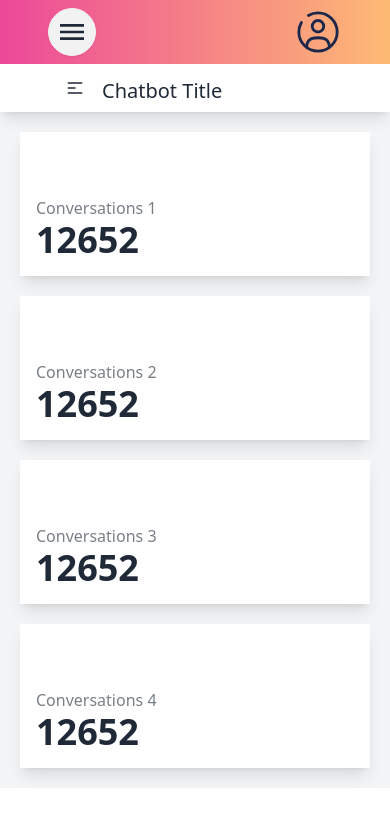
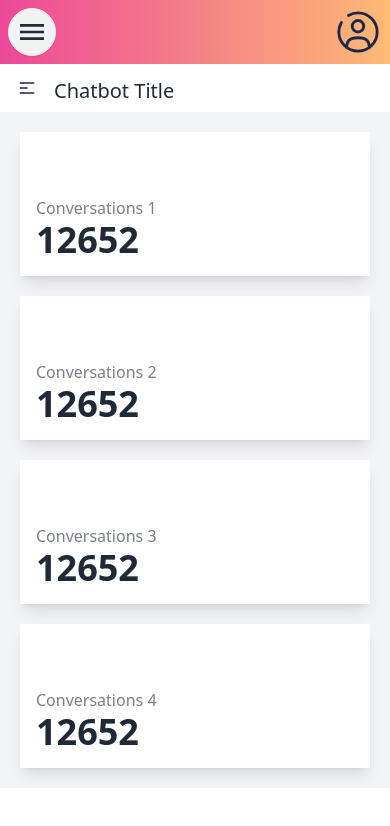
Before and after one commit to shivamrai9/sampleproject, a React (Vite) app: page /ChatBot in a window 390 px wide. Shown: the top 826 px of the page. Built offline with nearby package versions, Linux system fonts and the light colour scheme.

Commit message:
pages responsive

```diff
--- a/src/Navbar.jsx
+++ b/src/Navbar.jsx
@@ -15,8 +15,7 @@ export const Navbar = () => {
 
 
 	function navLogin() {
-		if (!localStorage.getItem('authToken'))
-		{ navigate('/login') }
+		if (!localStorage.getItem('authToken')) { navigate('/login') }
 
 	}
 
@@ -26,8 +25,10 @@ export const Navbar = () => {
 	}
 	return (
 		<>
-			<nav className="navbar bg-gradient-to-r from-pink-500 to-orange-300  px-12 py-1 text-white shadow  justify-between">
-				{/* Left side */}
+			<div className='w-full backdrop-blur flex-none transition-colors duration-500 lg:z-50 lg:border-b lg:border-slate-900/10 dark:border-slate-50/[0.06] bg-white supports-backdrop-blur:bg-white/95 dark:bg-slate-900/75  bg-gradient-to-r from-pink-500 to-orange-300'>
+
+				<div className='max-w-7xl mx-auto'>
+					<nav className="navbar py-1 text-white  justify-between ">
 						<div className="flex-1">
 							<Link to='/'>
 
@@ -45,13 +46,12 @@ export const Navbar = () => {
 							</label>
 						</div>
 
-				{/* Right side */}
 						<div className="flex-none gap-2" >
 							<div className="dropdown dropdown-end" onClick={navLogin}>
 								<div tabIndex={0} role="button" className="btn btn-ghost btn-circle avatar overflow-hidden flex justify-center items-center">
 									{(localStorage.getItem('authToken')) ? <div className="bg-pink-400 w-full h-full flex justify-center items-center">
 										<div className="w-full h-full flex items-center justify-center"><span className="font-bold text-lg uppercase" >shivam</span></div>
-							</div> : <svg  width="100%" height="100%" viewBox="0 0 24 24" fill="none" xmlns="http://www.w3.org/2000/svg"><g id="SVGRepo_bgCarrier" strokeWidth="0"></g><g id="SVGRepo_tracerCarrier" strokeLinecap="round" strokeLinejoin="round"></g><g id="SVGRepo_iconCarrier"> <circle cx="12" cy="9" r="3" stroke="#1C274C" strokeWidth="1.5"></circle> <path d="M17.9691 20C17.81 17.1085 16.9247 15 11.9999 15C7.07521 15 6.18991 17.1085 6.03076 20" stroke="#1C274C" strokeWidth="1.5" strokeLinecap="round"></path> <path d="M7 3.33782C8.47087 2.48697 10.1786 2 12 2C17.5228 2 22 6.47715 22 12C22 17.5228 17.5228 22 12 22C6.47715 22 2 17.5228 2 12C2 10.1786 2.48697 8.47087 3.33782 7" stroke="#1C274C" strokeWidth="1.5" strokeLinecap="round"></path> </g></svg>}
+									</div> : <svg width="100%" height="100%" viewBox="0 0 24 24" fill="none" xmlns="http://www.w3.org/2000/svg"><g id="SVGRepo_bgCarrier" strokeWidth="0"></g><g id="SVGRepo_tracerCarrier" strokeLinecap="round" strokeLinejoin="round"></g><g id="SVGRepo_iconCarrier"> <circle cx="12" cy="9" r="3" stroke="#1C274C" strokeWidth="1.5"></circle> <path d="M17.9691 20C17.81 17.1085 16.9247 15 11.9999 15C7.07521 15 6.18991 17.1085 6.03076 20" stroke="#1C274C" strokeWidth="1.5" strokeLinecap="round"></path> <path d="M7 3.33782C8.47087 2.48697 10.1786 2 12 2C17.5228 2 22 6.47715 22 12C22 17.5228 17.5228 22 12 22C6.47715 22 2 17.5228 2 12C2 10.1786 2.48697 8.47087 3.33782 7" stroke="#1C274C" strokeWidth="1.5" strokeLinecap="round"></path> </g></svg>}
 
 								</div>
 								{(localStorage.getItem('authToken')) ?
@@ -65,6 +65,8 @@ export const Navbar = () => {
 							</div>
 						</div>
 					</nav>
+				</div>
+			</div>
 		</>
 	)
 }
--- a/src/pages/Home.jsx
+++ b/src/pages/Home.jsx
@@ -34,13 +34,12 @@ const Home = () => {
 
   return (
     <>
-      <div className=" bg-white">
+        <div className="container mx-auto px-40  h-[400px] ">
         <header className="flex justify-end items-center py-4 px-8 pb-10">
           <Link className="btn btn-sm px-12  bg-black hover:bg-slate-900 text-white rounded-full" to="/ChatBot">
             Add Chatbot
           </Link>
         </header>
-        <div className="container mx-auto px-40  h-[400px] ">
           {/* <h1 className="text-3xl font-bold mb-4">Our Products</h1> */}
           <div className="grid grid-cols-1 md:grid-cols-3 gap-x-32 gap-y-14 py-7">
             {products.map((product) => (
@@ -48,7 +47,6 @@ const Home = () => {
             ))}
           </div>
         </div>
-      </div>
     </>
   )
 }
--- a/src/pages/chatbotpages/ChatBoatnav.jsx
+++ b/src/pages/chatbotpages/ChatBoatnav.jsx
@@ -4,7 +4,9 @@ import { Link } from 'react-router-dom'
 const ChatBoatnav = () => {
     return (
         <>
-            <nav className="flex items-center px-12  shadow-lg  sticky top-0 z-40 w-full backdrop-blur flex-none transition-colors duration-500 lg:z-50 lg:border-b lg:border-slate-900/10 dark:border-slate-50/[0.06] bg-white supports-backdrop-blur:bg-white/95 dark:bg-slate-900/75">
+            <div className='sticky top-0 z-40 w-full backdrop-blur flex-none transition-colors duration-500 lg:z-50 lg:border-b lg:border-slate-900/10 dark:border-slate-50/[0.06] bg-white/95 supports-backdrop-blur:bg-white/60 dark:bg-transparent'>
+                <div className='max-w-7xl mx-auto'>
+                    <nav className="flex items-center ">
                         <div className="navbar-center mr-10 ">
                             <div className="dropdown">
                                 <div tabIndex={0} role="button" className="btn btn-ghost lg:hidden">
@@ -37,6 +39,10 @@ const ChatBoatnav = () => {
                             </ul>
                         </div>
                     </nav>
+                </div>
+            </div>
+
+
         </>
     )
 }
```
Lines whose indentation alone changed are shown as unchanged.
